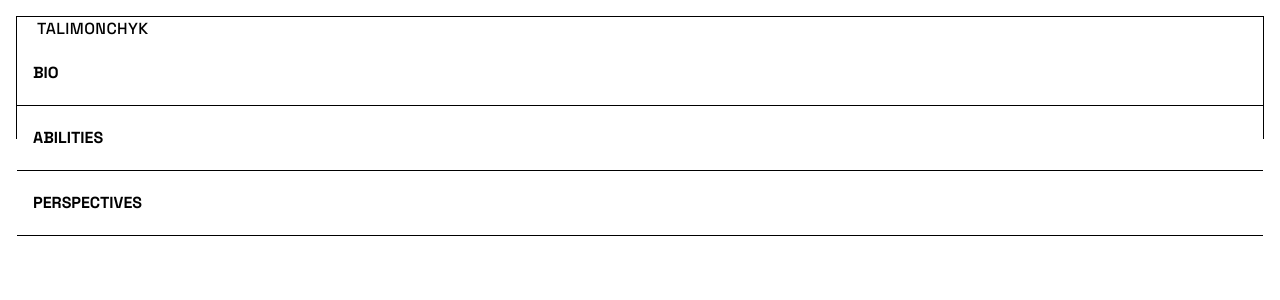
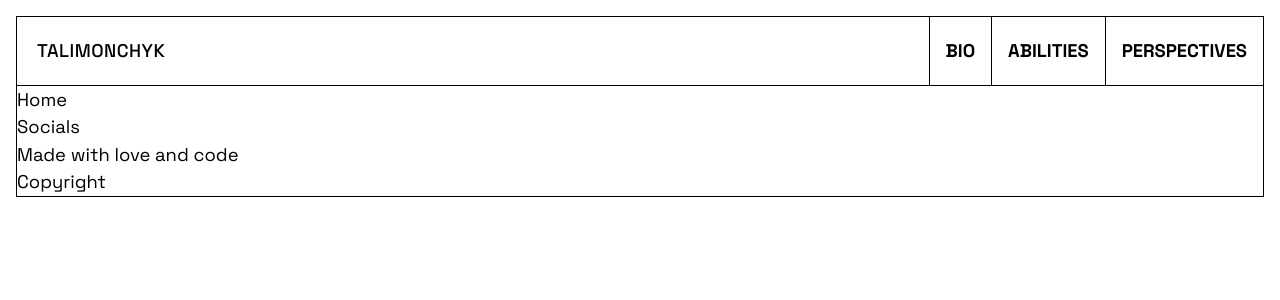
Before and after one commit to diletant93/portfolio, a React (Vite) app: page / in a window 1280 px wide. Shown: the top 300 px of the page. Built offline with nearby package versions, Linux system fonts and the light colour scheme.

Commit message:
added text-115% when the large screens + the nav menu on the md+ screens content and some beginnings

```diff
--- a/src/globals.css
+++ b/src/globals.css
@@ -18,7 +18,7 @@
 
 @layer base{
     body{
-        @apply font-grotesk bg-primary text-secondary sm:p-4;
+        @apply font-grotesk bg-primary text-secondary sm:p-4 lg:text-[115%];
     }
 }
 @layer components{
--- a/src/layouts/header/Burger.tsx
+++ b/src/layouts/header/Burger.tsx
@@ -1,6 +1,5 @@
 import Button from "@/components/ui/Button";
 import { cn } from "@/utils/cn";
-import { SetStateAction } from "react";
 
 export default function Burger({onOpen}:{onOpen:() => void}) {
     const lineStyles = "block w-5 bg-secondary h-[2px] group-hover:scale-x-[1.20]  transition-all duration-300 origin-right"
--- a/src/layouts/header/NavigationItem.tsx
+++ b/src/layouts/header/NavigationItem.tsx
@@ -3,7 +3,7 @@ import { Link } from "react-router-dom";
 
 export default function NavigationItem({item} : {item:navigationItemType }) {
   return (
-    <li className="border-b border-b-secondary hover:bg-secondary hover:text-primary cursor-pointer  uppercase font-extrabold">
+    <li className="border-b border-b-secondary md:border-b-0 md:border-l md:border-l-secondary hover:bg-secondary hover:text-primary cursor-pointer  uppercase font-extrabold">
        <Link to={item.path} className="block px-4 py-5">
         {item.label}
        </Link>
--- a/src/layouts/header/NavivationList.tsx
+++ b/src/layouts/header/NavivationList.tsx
@@ -4,15 +4,15 @@ import { cn } from "@/utils/cn";
 
 export default function NavivationList({isOpen}:{isOpen:boolean}) {
     const defaultStyles = 'absolute left-0 right-0 bg-primary transition-all top-[101%] duration-500 z-10'
-    const smallDevisesStyles = ''
+    const smallDevisesStyles =cn(
+      defaultStyles,
+      !isOpen && 'opacity-0 h-0 pointer-events-none ',
+      isOpen && `opacity-1 `
+
+    )
     const largeDevisesStyles = ''
   return (
-        <ul className={cn(
-          defaultStyles,
-          !isOpen && 'opacity-0 h-0 pointer-events-none ',
-          isOpen && `opacity-1 `
-
-        )}>
+        <ul className='flex'>
         {navigationItems.map((item:navigationItemType)=>{
             return <NavigationItem key={item.label} item={item}/>
         })}
```
Also changed, not shown: 1 other file (tests, documents, lock files or other folders).
